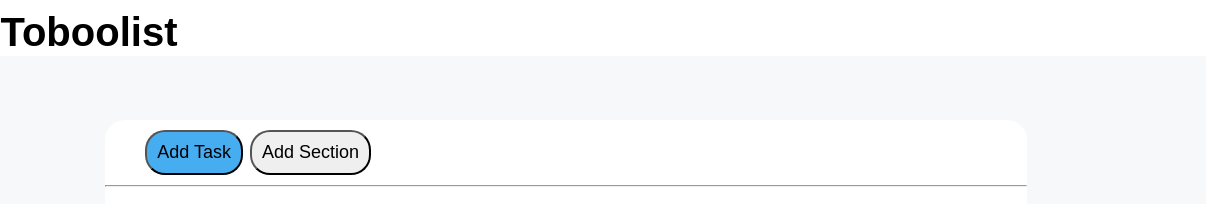
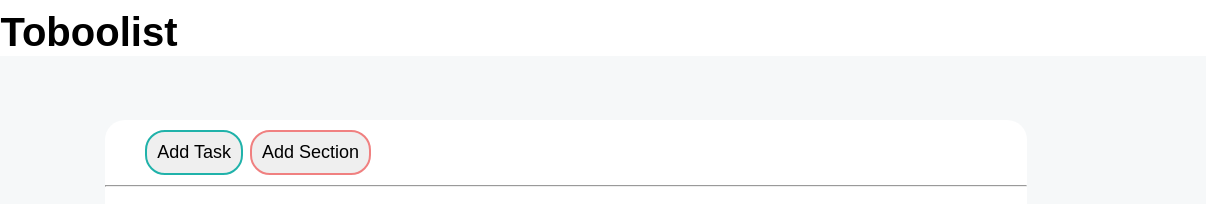
Before and after one commit to LorisP96/html-css-toboolist, a plain HTML site: page index.html in a window 1280 px wide. Shown: the top 204 px of the page, 74-1280 px from the left. Drawn offline with Linux system fonts and the light colour scheme.

Commit message:
personalizzazione bottoni

```diff
--- a/css/style.css
+++ b/css/style.css
@@ -40,7 +40,22 @@ main{
     border-radius: 20px;
 }
 .btn-blue{
-    background-color: #47adf1;
+    border: 2px solid lightseagreen;
+    outline: none;
+    transition-duration: 0.4s;
+}
+.btn-red{
+    border: 2px solid lightcoral;
+    outline: none;
+    transition-duration: 0.4s;
+}
+.btn-blue:hover{
+    background-color: lightseagreen;
+    color: white;
+}
+.btn-red:hover{
+    background-color: lightcoral;
+    color: white;
 }
 ul{
     list-style-type: none;
--- a/index.html
+++ b/index.html
@@ -17,7 +17,7 @@
             <!-- button -->
             <section class="click">
                 <button class="btn btn-blue">Add Task</button>
-                <button class="btn btn-white">Add Section</button>
+                <button class="btn btn-red">Add Section</button>
             </section>
             <hr>
             <section class="list">
```
